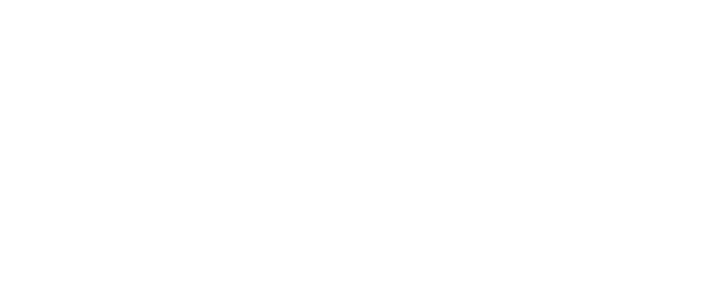
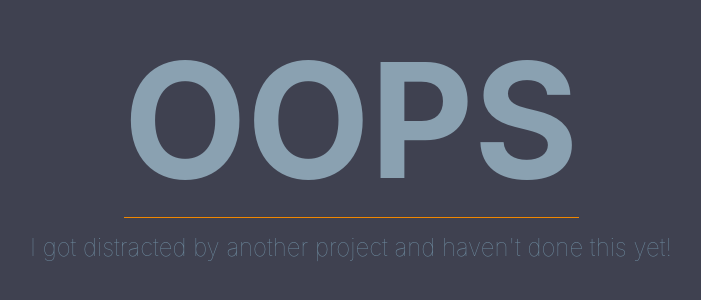
Before and after one commit to alexrusselldev/alexrusselldev.github.io, a React (Create React App) app: page / in a window 1280 px wide. Shown: the part 258-558 px from the top of the page, without its empty margins (289-990 px from the left). Built offline with nearby package versions, Linux system fonts and the light colour scheme.

Commit message:
feat: add work in progress page and use ad placeholder for homepage

```diff
--- /dev/null
+++ b/src/components/WIP/index.tsx
@@ -0,0 +1,11 @@
+import * as React from 'react';
+import './styles.css'
+
+export const WIP = () => {
+    return(
+        <div className='container'>
+            <h1>OOPS</h1>
+            <h2>I got distracted by another project and haven't done this yet!</h2>
+        </div>
+    )
+}
--- /dev/null
+++ b/src/components/WIP/styles.css
@@ -0,0 +1,21 @@
+.container {
+    display: flex;
+    flex-direction: column;
+    justify-content: center;
+    align-items: center;
+    width: 100vw;
+    height: 100vh;
+    background-color: var(--background--bg);
+}
+
+h1 {
+    font-size: 10rem;
+    color: var(--foreground--fg);
+    border-bottom: 1px var(--accent--accent) solid;
+}
+
+h2 {
+    font-weight: 25;
+    color: var(--foreground--fg-dark);
+    padding-top: 15px;
+}
--- a/src/index.css
+++ b/src/index.css
@@ -1,3 +1,23 @@
+:root {
+
+  /* Color styles */
+  --accent--accent: #f08700;
+  --accent--accent-dark: #b86800;
+  --accent--accent-light: #ffa733;
+  --foreground--fg-dark: #6c899d;
+  --foreground--fg: #8aa1b1;
+  --foreground--fg-light: #b6c4ce;
+  --background--bg-light: #5a5d72;
+  --background--bg: #3f4150;
+  --background--bg-dark: #24252e;
+}
+
+
+* {
+  /* reset */
+  margin: 0;
+  padding: 0;
+}
 body {
   margin: 0;
   font-family: -apple-system, BlinkMacSystemFont, 'Segoe UI', 'Roboto', 'Oxygen',
--- a/src/index.tsx
+++ b/src/index.tsx
@@ -1,5 +1,6 @@
 import React from 'react';
 import ReactDOM from 'react-dom/client';
+import { WIP } from './components/WIP';
 import './index.css';
 import reportWebVitals from './reportWebVitals';
 
@@ -8,6 +9,7 @@ const root = ReactDOM.createRoot(
 );
 root.render(
   <React.StrictMode>
+    <WIP />
   </React.StrictMode>
 );
 
```
